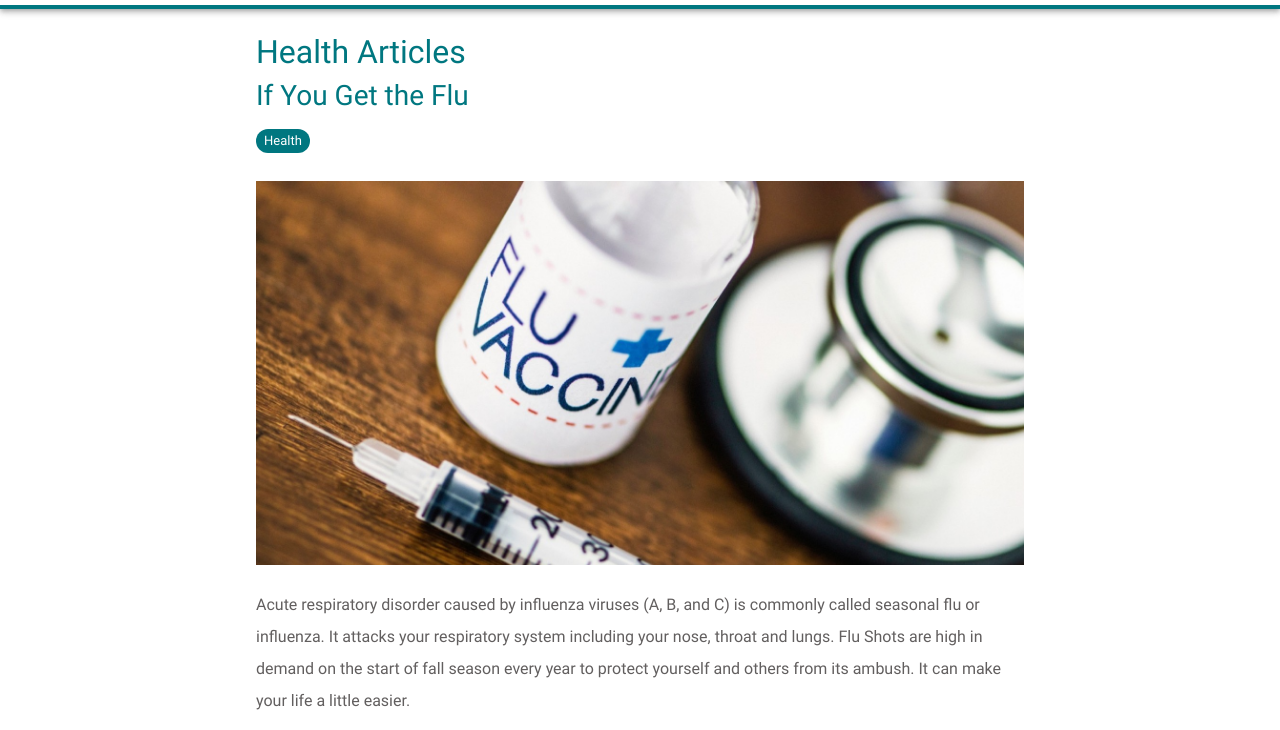
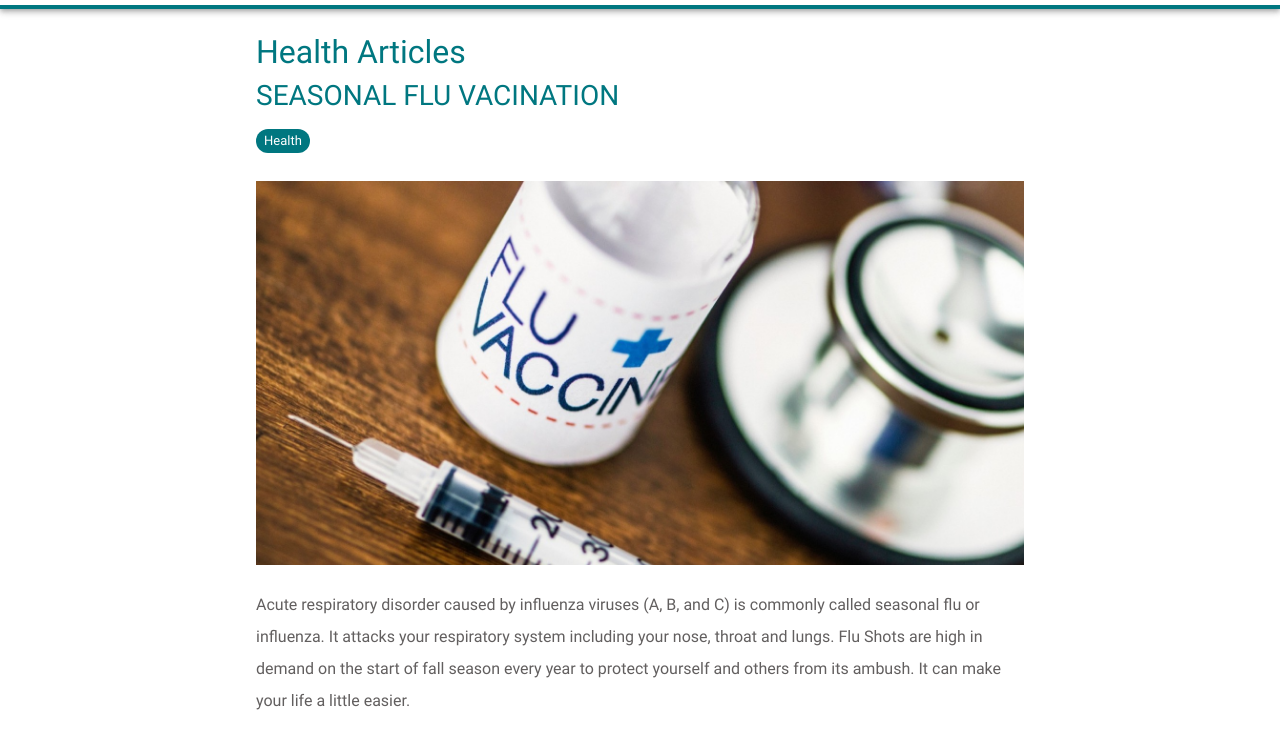
Before and after one commit to Malikx-Alee/healthcare-blogs, a Gatsby site: page /if-you-get-the-flu/ in a window 1280 px wide. Shown: the part 61-791 px from the top of the page. Built offline with nearby package versions, Linux system fonts and the light colour scheme; Gatsby itself is replaced by a stand-in of ours.

Commit message:
new title updated

```diff
--- a/content/articles/if-you-get-the-flu/index.md
+++ b/content/articles/if-you-get-the-flu/index.md
@@ -1,5 +1,5 @@
 ---
-title: "If You Get the Flu"
+title: "SEASONAL FLU VACINATION"
 date: "2020-11-06"
 category: "Health"
 type: "articles"
```
